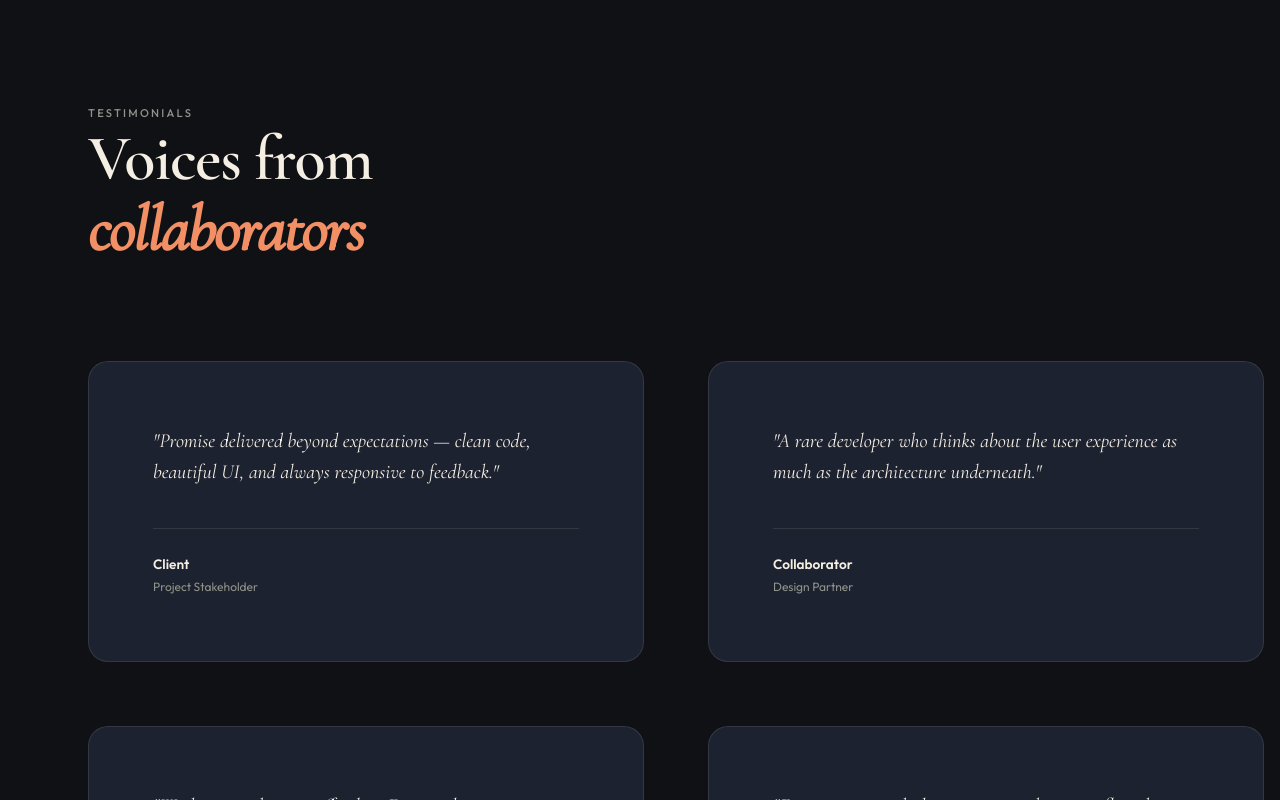
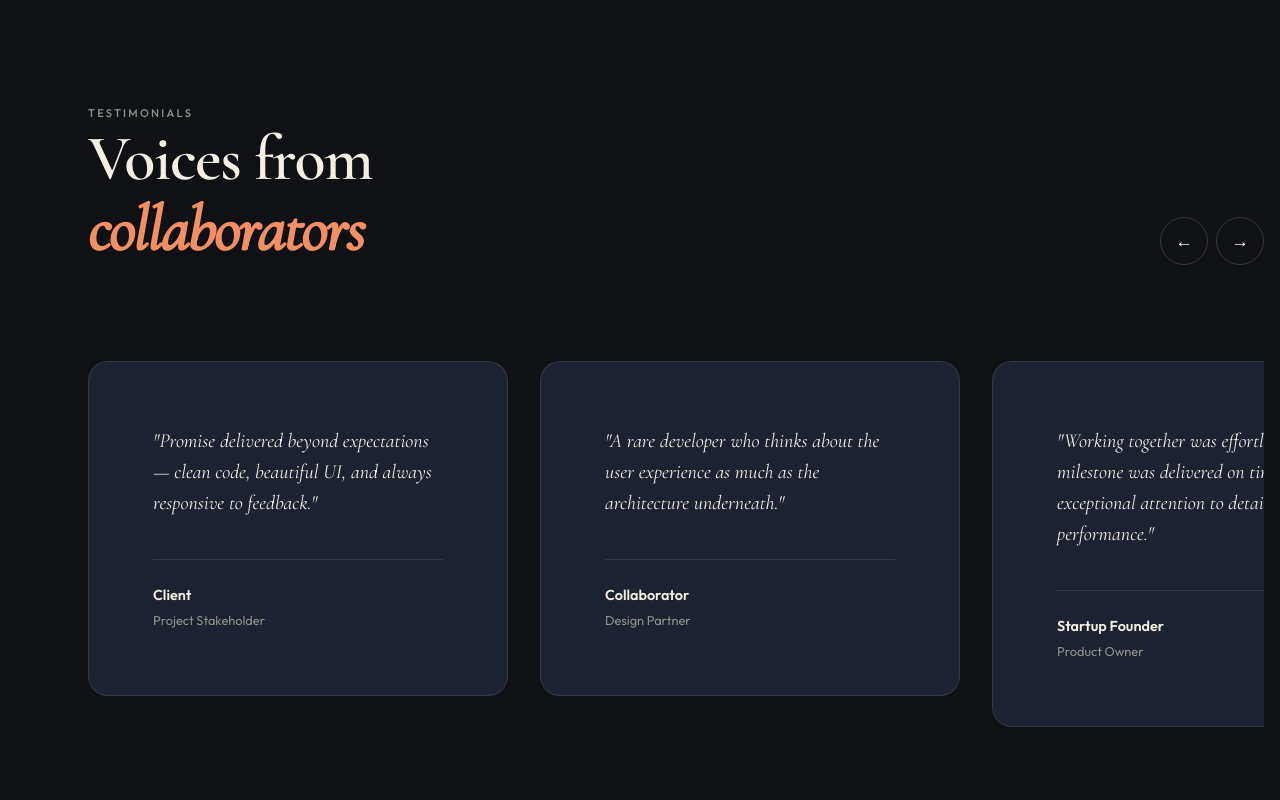
Before and after one commit to Promixxxe1/portfolio, a React (Vite) app: page / in a window 1280 px wide. Shown: the part 5320-6120 px from the top of the page. Built offline with nearby package versions, Linux system fonts and the light colour scheme.

Commit message:
whatsapp float position

```diff
--- a/src/components/sections/Voices.css
+++ b/src/components/sections/Voices.css
@@ -1,27 +1,45 @@
 .voices__stack {
-  display: grid;
-  gap: var(--space-lg);
+  display: flex;
+  gap: var(--space-xl);
   margin-top: var(--space-2xl);
+
+  overflow-x: auto;
+  overflow-y: hidden;
+
+  scroll-behavior: smooth;
+  scroll-snap-type: x mandatory;
+
+  padding-bottom: 1rem;
 }
 
-@media (min-width: 768px) {
-  .voices__stack {
-    grid-template-columns: 1fr 1fr;
-    gap: var(--space-xl);
-  }
+/* Hide scrollbar */
+
+.voices__stack::-webkit-scrollbar {
+  display: none;
+}
+
+.voices__stack {
+  -ms-overflow-style: none;
+  scrollbar-width: none;
 }
 
 .voices__card {
+  flex: 0 0 420px;
+  min-width: 420px;
+
   background: var(--color-surface);
   padding: var(--space-xl);
   border-radius: var(--radius-lg);
   border: 1px solid var(--color-border);
+
   position: relative;
   transition: var(--transition);
+
+  scroll-snap-align: start;
 }
 
 .voices__card:hover {
-  transform: translateY(-4px) rotate(calc(var(--offset, 0) * -0.5deg));
+  transform: translateY(-6px);
   box-shadow: var(--shadow-lift);
 }
 
@@ -43,11 +61,65 @@
 }
 
 .voices__name {
-  font-size: 0.85rem;
+  font-size: 0.9rem;
   font-weight: 600;
 }
 
 .voices__role {
-  font-size: 0.75rem;
+  font-size: 0.8rem;
   color: var(--color-ink-muted);
 }
+
+@media (max-width: 768px) {
+  .voices__card {
+    flex: 0 0 85%;
+    min-width: 85%;
+  }
+}
+.voices__header{
+    display:flex;
+    justify-content:space-between;
+    align-items:flex-end;
+    gap:2rem;
+    margin-bottom:2rem;
+}
+
+.voices__controls {
+  display: flex;
+  gap: var(--space-xs);
+}
+
+.voices__controls button{
+    width: 48px;
+  height: 48px;
+  border: 1px solid var(--color-border-strong);
+  border-radius: var(--radius-full);
+  font-size: 1.1rem;
+  transition: var(--transition);
+}
+
+.voices__controls button:hover{
+    background: var(--color-ink);
+  color: var(--color-bg);
+  border-color: var(--color-ink);
+}
+
+.voices__stack{
+    display:flex;
+    gap:2rem;
+
+    overflow-x:auto;
+    scroll-behavior:smooth;
+    scroll-snap-type:x mandatory;
+
+    scrollbar-width:none;
+}
+
+.voices__stack::-webkit-scrollbar{
+    display:none;
+}
+
+.voices__card{
+    flex:0 0 420px;
+    scroll-snap-align:start;
+}
--- a/src/components/sections/Voices.jsx
+++ b/src/components/sections/Voices.jsx
@@ -1,28 +1,59 @@
-import { testimonials } from '../../data/content';
-import Reveal from '../ui/Reveal';
-import './Voices.css';
+import { useRef } from "react";
+import { FiChevronLeft, FiChevronRight } from "react-icons/fi";
+import { testimonials } from "../../data/content";
+import Reveal from "../ui/Reveal";
+import "./Voices.css";
 
-/* Design: Stacked offset cards — depth through layering
-   instead of a carousel slider. */
 export default function Voices() {
+  const sliderRef = useRef(null);
+
+  const scrollLeft = () => {
+    sliderRef.current?.scrollBy({
+      left: -450,
+      behavior: "smooth",
+    });
+  };
+
+  const scrollRight = () => {
+    sliderRef.current?.scrollBy({
+      left: 450,
+      behavior: "smooth",
+    });
+  };
+
   return (
     <section className="voices section" aria-labelledby="voices-heading">
       <div className="container">
         <Reveal>
           <span className="section-label">Testimonials</span>
-          <h2 id="voices-heading" className="section-title">
-            Voices from<br /><em>collaborators</em>
-          </h2>
+
+          <div className="voices__header">
+            <div>
+              <h2 id="voices-heading" className="section-title">
+                Voices from
+                <br />
+                <em>collaborators</em>
+              </h2>
+            </div>
+
+            <div className="voices__controls">
+              <button onClick={scrollLeft} aria-label="Previous">
+                ←
+              </button>
+
+              <button onClick={scrollRight} aria-label="Next">
+                →
+              </button>
+            </div>
+          </div>
         </Reveal>
 
-        <div className="voices__stack">
+        <div className="voices__stack" ref={sliderRef}>
           {testimonials.map((t, i) => (
             <Reveal key={t.author} delay={i * 0.15}>
-              <blockquote
-                className="voices__card"
-                style={{ '--offset': i }}
-              >
+              <blockquote className="voices__card" style={{ "--offset": i }}>
                 <p className="voices__quote">"{t.quote}"</p>
+
                 <footer className="voices__author">
                   <span className="voices__name">{t.author}</span>
                   <span className="voices__role">{t.role}</span>
--- a/src/components/ui/Float.css
+++ b/src/components/ui/Float.css
@@ -64,7 +64,7 @@
   .float-whatsapp {
     width: 56px;
     height: 56px;
-    left: 20px;
+    right: 20px;
     bottom: 90px; /* above your mobile bottom nav */
     font-size: 1.8rem;
   }
```
